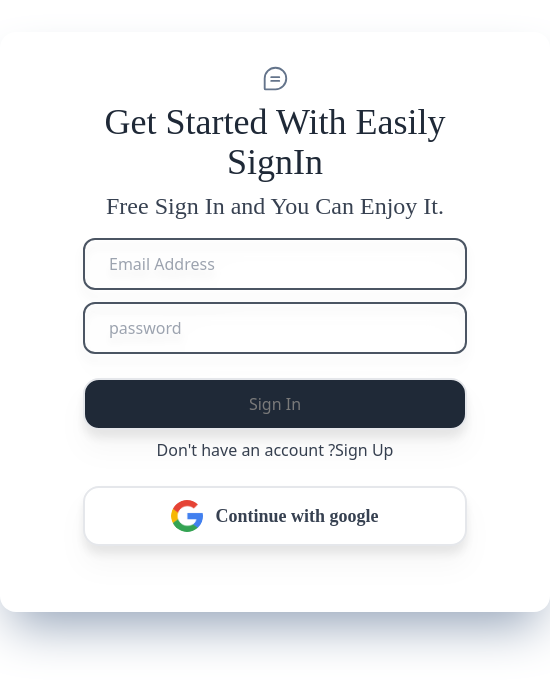
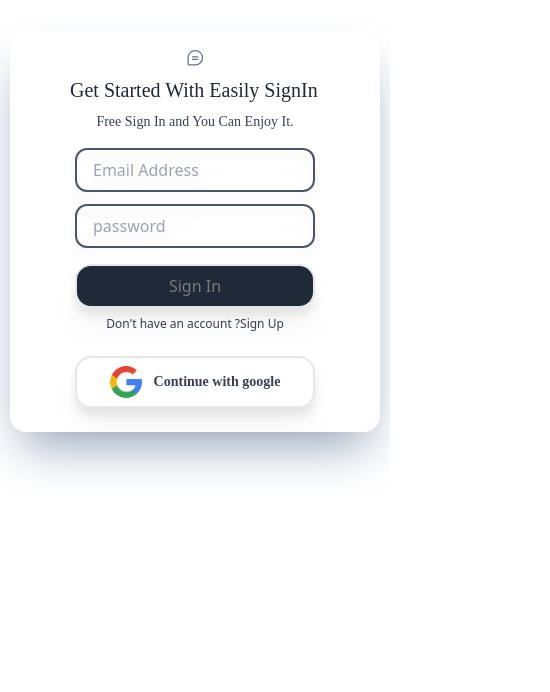
Before and after one commit to pritomrabidas/ChatZone, a React (Vite) app: page /signin in a window 390 px wide. Shown: the top 692 px of the page, 550 px wide, since content can reach past the window. Built offline with nearby package versions, Linux system fonts and the light colour scheme.

Commit message:
resp-sin

```diff
--- a/src/Components/SignUP.jsx
+++ b/src/Components/SignUP.jsx
@@ -5,38 +5,38 @@ const SignUP = () => {
   return (
     <div className=" w-full bg-white">
       <div className="container h-screen m-auto justify-center items-center py-8">
-        <div className="shadow-2xl rounded-2xl shadow-slate-400 p-8 w-[550px] h-[580px] m-auto justify-center items-center">
+        <div className="shadow-2xl rounded-2xl shadow-slate-400 p-4 xl:p-8 lg:p-8 md:p-6 sm:p-4 w-[370px] xl:w-[550px] lg:w-[550px] md:w-[470px] sm:w-[400px] h-[400px] xl:h-[580px] lg:h-[580px] md:h-[500px] sm:h-[430px] m-auto justify-center items-center">
           <h3 className="flex m-auto justify-center mb-2">
-            <PiChatTeardropText className=" text-3xl text-slate-500"/>
+            <PiChatTeardropText className=" text-xl xl:text-3xl lg:text-3xl md:text-2xl sm:text-xl text-slate-500"/>
           </h3>
-          <h2 className=" text-4xl w-[380px] font-medium font-['pacifico'] text-gray-800 text-center flex mx-auto">
+          <h2 className=" text-xl xl:text-4xl lg:text-4xl md:text-3xl sm:text-2xl w-[250px] xl:w-[380px] lg:w-[380px] md:w-[350px] sm:w-[270px] font-medium font-['pacifico'] text-gray-800 text-center flex mx-auto">
             Get Started With Easily SignUp
           </h2>
-          <h2 className=" text-2xl justify-center font-normal font-['lobster'] text-gray-700 text-center flex mx-auto py-2">
+          <h2 className=" text-sm xl:text-2xl lg:text-2xl md:text-xl sm:text-base justify-center font-normal font-['lobster'] text-gray-700 text-center flex mx-auto py-2">
             Free Register and You Can Enjoy It.
           </h2>
           <input
             type="name"
             placeholder="Full Name"
-            className="border-2 border-gray-600 outline-none w-96 py-3 px-6 rounded-xl justify-center flex m-auto mt-2 bg-transparent drop-shadow-xl text-slate-900 text-base"
+            className="border-2 border-gray-600 outline-none w-60 xl:w-96 lg:w-96 md:w-72 sm:w-64 py-2 xl:py-3 lg:py-3 md:py-2.5 sm:py-2 px-4 xl:px-6 lg:px-6 md:px-5 sm:px-4 rounded-xl justify-center flex mx-auto mt-2 xl:mt-2 lg:mt-2 md:mt-1 sm:pt-1 bg-transparent drop-shadow-xl text-slate-900 text-base xl:text-base lg:text-base md:text-sm sm:text-xs"
           />
           <p className="pl-14 mt-[2px] text-red-900 text-sm font-normal font-['poetsen']"></p>
           <input
             type="email"
             placeholder="Email Address"
-            className="border-2 border-gray-600 outline-none w-96 py-3 px-6 rounded-xl justify-center flex mx-auto mt-2 bg-transparent drop-shadow-xl text-slate-900 text-base"
+            className="border-2 border-gray-600 outline-none w-60 xl:w-96 lg:w-96 md:w-72 sm:w-64 py-2 xl:py-3 lg:py-3 md:py-2.5 sm:py-2 px-4 xl:px-6 lg:px-6 md:px-5 sm:px-4 rounded-xl justify-center flex mx-auto mt-2 xl:mt-2 lg:mt-2 md:mt-1 sm:pt-1 bg-transparent drop-shadow-xl text-slate-900 text-base xl:text-base lg:text-base md:text-sm sm:text-xs"
           />
           <p className="pl-14 mt-[2px] text-red-900 text-sm font-normal font-['poetsen']"></p>
           <input
             type="password"
             placeholder="Password"
-            className="border-2 border-gray-600 outline-none w-96 py-3 px-6 rounded-xl justify-center flex mx-auto mt-3 bg-transparent drop-shadow-xl text-slate-700 text-base"
+            className="border-2 border-gray-600 outline-none w-60 xl:w-96 lg:w-96 md:w-72 sm:w-64 py-2 xl:py-3 lg:py-3 md:py-2.5 sm:py-2 px-4 xl:px-6 lg:px-6 md:px-5 sm:px-4 rounded-xl justify-center flex mx-auto mt-2 xl:mt-2 lg:mt-2 md:mt-1 sm:pt-1 bg-transparent drop-shadow-xl text-slate-900 text-base xl:text-base lg:text-base md:text-sm sm:text-xs"
           />
           <p className="pl-14 mt-[2px] text-red-900 text-sm font-normal font-['poetsen']"></p>
-          <button className="border-2 w-96 py-3 px-6 rounded-2xl justify-center flex mx-auto mt-6 drop-shadow-xl text-secandari text-base bg-gray-800">
+          <button className="border-2 w-60 xl:w-96 lg:w-96 md:w-72 sm:w-64 py-2 xl:py-3 lg:py-3 md:py-2.5 sm:py-2 px-4 xl:px-6 lg:px-6 md:px-5 sm:px-4 rounded-2xl justify-center flex mx-auto mt-4 xl:mt-6 lg:mt-6 md:mt-4 sm:mt-4 drop-shadow-xl text-secandari text-base xl:text-base lg:text-base md:text-sm sm:text-xs bg-gray-800">
              Registration
           </button>
-          <p className="justify-center flex mx-auto text-base mt-2 text-gray-700">
+          <p className="justify-center flex mx-auto text-xs xl:text-base lg:text-base md:text-sm sm:text-xs mt-2 text-gray-700">
             Don't have an account ?{" "}
             <span className="decoration-1 list-disc">
               <Link to="/signin"><span className="underline hover:text-gray-500">SignIn</span> </Link>
--- a/src/Components/Signin.jsx
+++ b/src/Components/Signin.jsx
@@ -4,39 +4,39 @@ import { PiChatTeardropText } from "react-icons/pi";
 const Signin = () => {
   return (
     <div className=" w-full bg-white">
-      <div className="container h-screen m-auto justify-center items-center py-8">
-        <div className="shadow-2xl rounded-2xl shadow-slate-400 p-8 w-[550px] h-[580px] m-auto justify-center items-center">
+      <div className="container h-full m-auto justify-center items-center py-8">
+        <div className="shadow-2xl rounded-2xl shadow-slate-400 p-4 xl:p-8 lg:p-8 md:p-6 sm:p-4 w-[370px] xl:w-[550px] lg:w-[550px] md:w-[470px] sm:w-[400px] h-[400px] xl:h-[580px] lg:h-[580px] md:h-[500px] sm:h-[430px] m-auto justify-center items-center">
           <h3 className="flex m-auto justify-center mb-2">
-            <PiChatTeardropText className=" text-3xl text-slate-500"/>
+            <PiChatTeardropText className=" text-xl xl:text-3xl lg:text-3xl md:text-2xl sm:text-xl text-slate-500"/>
           </h3>
-          <h2 className=" text-4xl w-[380px] font-medium font-['pacifico'] text-gray-800 text-center flex mx-auto">
+          <h2 className=" text-xl xl:text-4xl lg:text-4xl md:text-3xl sm:text-2xl w-[250px] xl:w-[380px] lg:w-[380px] md:w-[350px] sm:w-[270px] font-medium font-['pacifico'] text-gray-800 text-center flex mx-auto">
             Get Started With Easily SignIn
           </h2>
-          <h2 className=" text-2xl justify-center font-normal font-['lobster'] text-gray-700 text-center flex mx-auto py-2">
+          <h2 className=" text-sm xl:text-2xl lg:text-2xl md:text-xl sm:text-base justify-center font-normal font-['lobster'] text-gray-700 text-center flex mx-auto py-2">
             Free Sign In and You Can Enjoy It.
           </h2>
           <input
             type="email"
             placeholder="Email Address"
-            className="border-2 border-gray-600 outline-none w-96 py-3 px-6 rounded-xl justify-center flex mx-auto mt-2 bg-transparent drop-shadow-xl text-slate-900 text-base"
+            className="border-2 border-gray-600 outline-none w-60 xl:w-96 lg:w-96 md:w-72 sm:w-64 py-2 xl:py-3 lg:py-3 md:py-2.5 sm:py-2 px-4 xl:px-6 lg:px-6 md:px-5 sm:px-4 rounded-xl justify-center flex mx-auto mt-2 xl:mt-2 lg:mt-2 md:mt-1 sm:pt-1 bg-transparent drop-shadow-xl text-slate-900 text-base xl:text-base lg:text-base md:text-sm sm:text-xs"
           />
           <input
             type="password"
             placeholder="password"
-            className="border-2 border-gray-600 outline-none w-96 py-3 px-6 rounded-xl justify-center flex mx-auto mt-3 bg-transparent drop-shadow-xl text-slate-700 text-base"
+            className="border-2 border-gray-600 outline-none w-60 xl:w-96 lg:w-96 md:w-72 sm:w-64 py-2 xl:py-3 lg:py-3 md:py-2.5 sm:py-2 px-4 xl:px-6 lg:px-6 md:px-5 sm:px-4 rounded-xl justify-center flex mx-auto mt-3 xl:mt-3 lg:mt-3 md:mt-2 sm:pt-1 bg-transparent drop-shadow-xl text-slate-700 text-base xl:text-base lg:text-base md:text-sm sm:text-xs"
           />
-          <button className="border-2 w-96 py-3 px-6 rounded-2xl justify-center flex mx-auto mt-6 drop-shadow-xl text-secandari text-base bg-gray-800">
+          <button className="border-2 w-60 xl:w-96 lg:w-96 md:w-72 sm:w-64 py-2 xl:py-3 lg:py-3 md:py-2.5 sm:py-2 px-4 xl:px-6 lg:px-6 md:px-5 sm:px-4 rounded-2xl justify-center flex mx-auto mt-4 xl:mt-6 lg:mt-6 md:mt-4 sm:mt-4 drop-shadow-xl text-secandari text-base xl:text-base lg:text-base md:text-sm sm:text-xs bg-gray-800">
             Sign In
           </button>
-          <p className="justify-center flex mx-auto text-base mt-2 text-gray-700">
+          <p className="justify-center flex mx-auto text-xs xl:text-base lg:text-base md:text-sm sm:text-xs mt-2 text-gray-700">
             Don't have an account ?{" "}
             <span className="decoration-1 list-disc">
               <Link to="/signup"> Sign Up</Link>
             </span>
           </p>
-          <button className="border-2 w-96 py-3 px-6 rounded-2xl justify-center flex m-auto mt-6 drop-shadow-xl text-gray-700  gap-3 items-center bg-white">
-            <img src="google.png" alt="" className="w-8 h-8 rounded-full" />
-            <p className="text-lg font-['lugrasimo'] font-semibold">
+          <button className="border-2 w-60 xl:w-96 md:w-72 sm:w-64 lg:w-96 py-2 xl:py-3 md:py-2.5 sm:py-2 lg:py-3 px-4 xl:px-6 md:px-5 lg:px-6 sm:px-4 rounded-2xl justify-center flex m-auto mt-6 xl:mt-6 lg:mt-6 md:mt-5 drop-shadow-xl text-gray-700  gap-3 items-center bg-white">
+            <img src="google.png" alt="" className="w-8 xl:w-8 lg:w-8 md:w-7 h-8 xl:h-8 lg:h-8 md:h-7 rounded-full" />
+            <p className="text-sm xl:text-lg lg:text-lg md:text-base sm:text-sm font-['lugrasimo'] font-semibold">
               Continue with google
             </p>
           </button>
```
